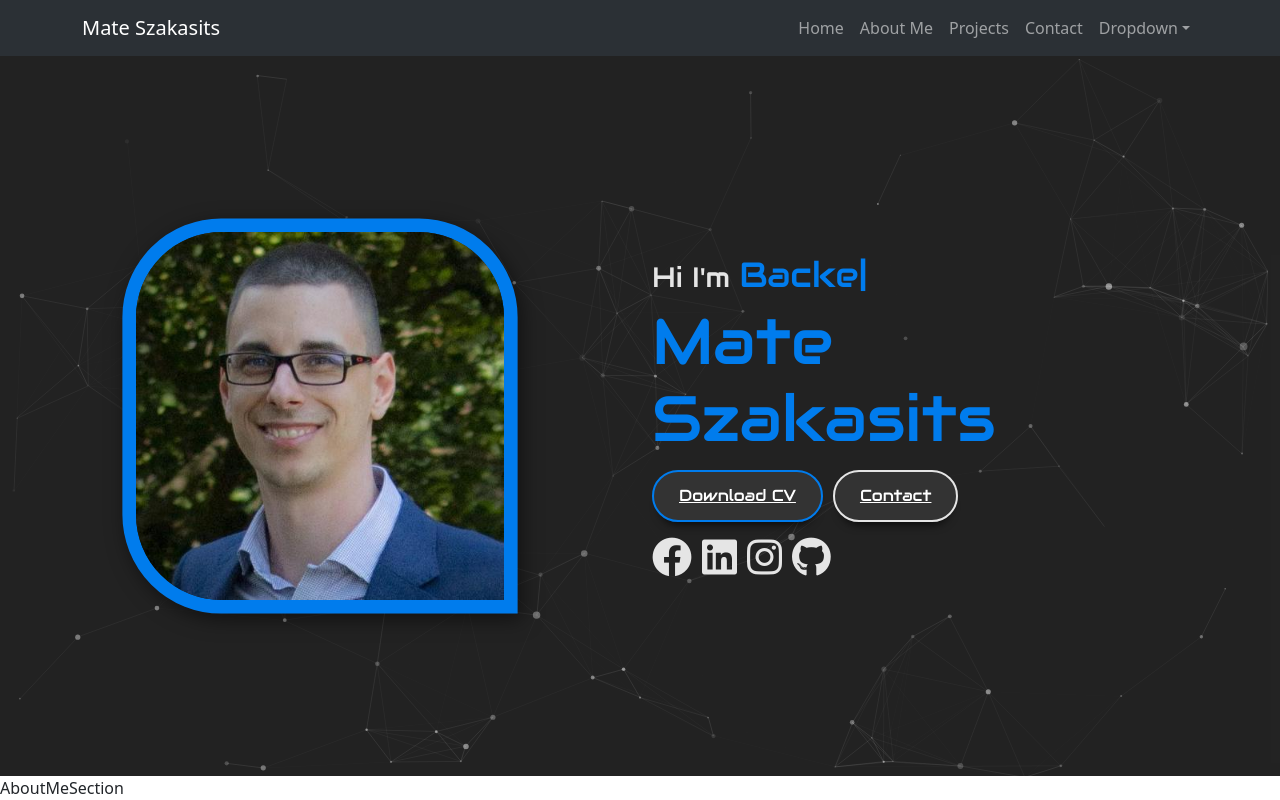
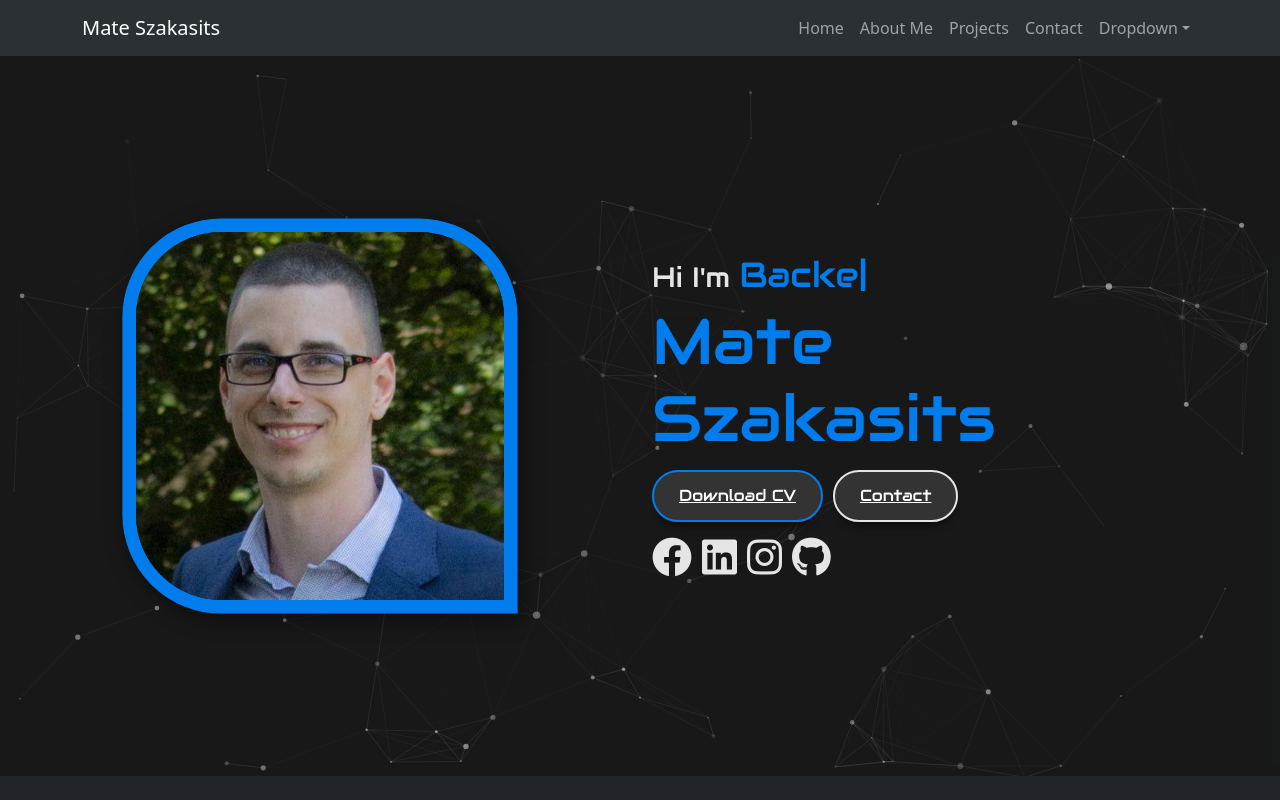
Before and after one commit to mate153/my-portfolio, a React (Vite) app in the folder client/: page / in a window 1280 px wide. Shown: the top 800 px of the page. Built offline with nearby package versions, Linux system fonts and the light colour scheme.

Commit message:
[ UPDATE ] Container dark theme added

```diff
--- a/client/src/App.jsx
+++ b/client/src/App.jsx
@@ -10,7 +10,7 @@ import './App.css'
 function App() {
 
   return (
-    <Container fluid style={{ padding: 0, margin: 0, width: '100%' }}>
+    <Container className='bg-dark mt-auto' fluid style={{ padding: 0, margin: 0, width: '100%' }}>
       {/*NAVBAR SECTION*/}
       <section id="navbar-section">
         <NavbarSection />
```
